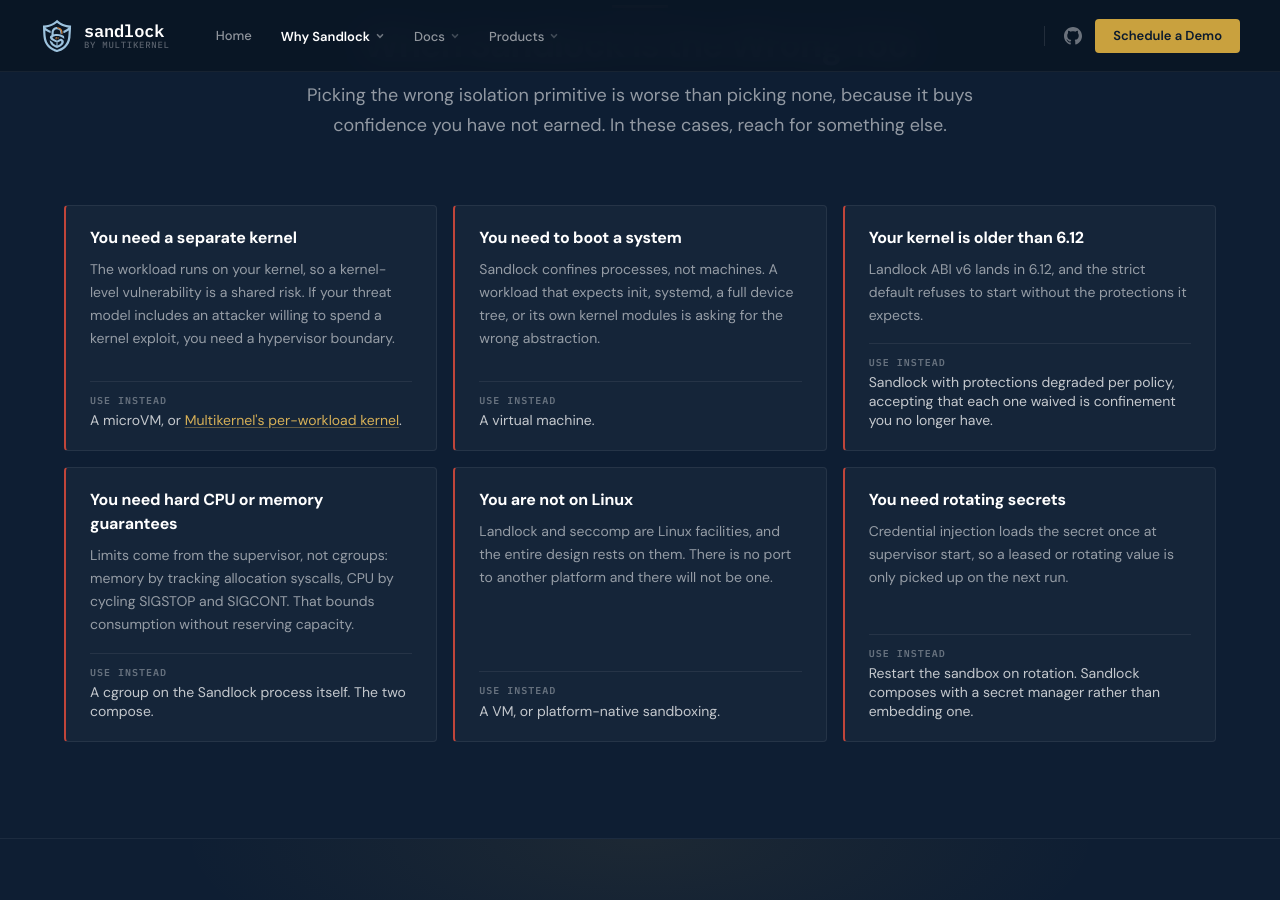
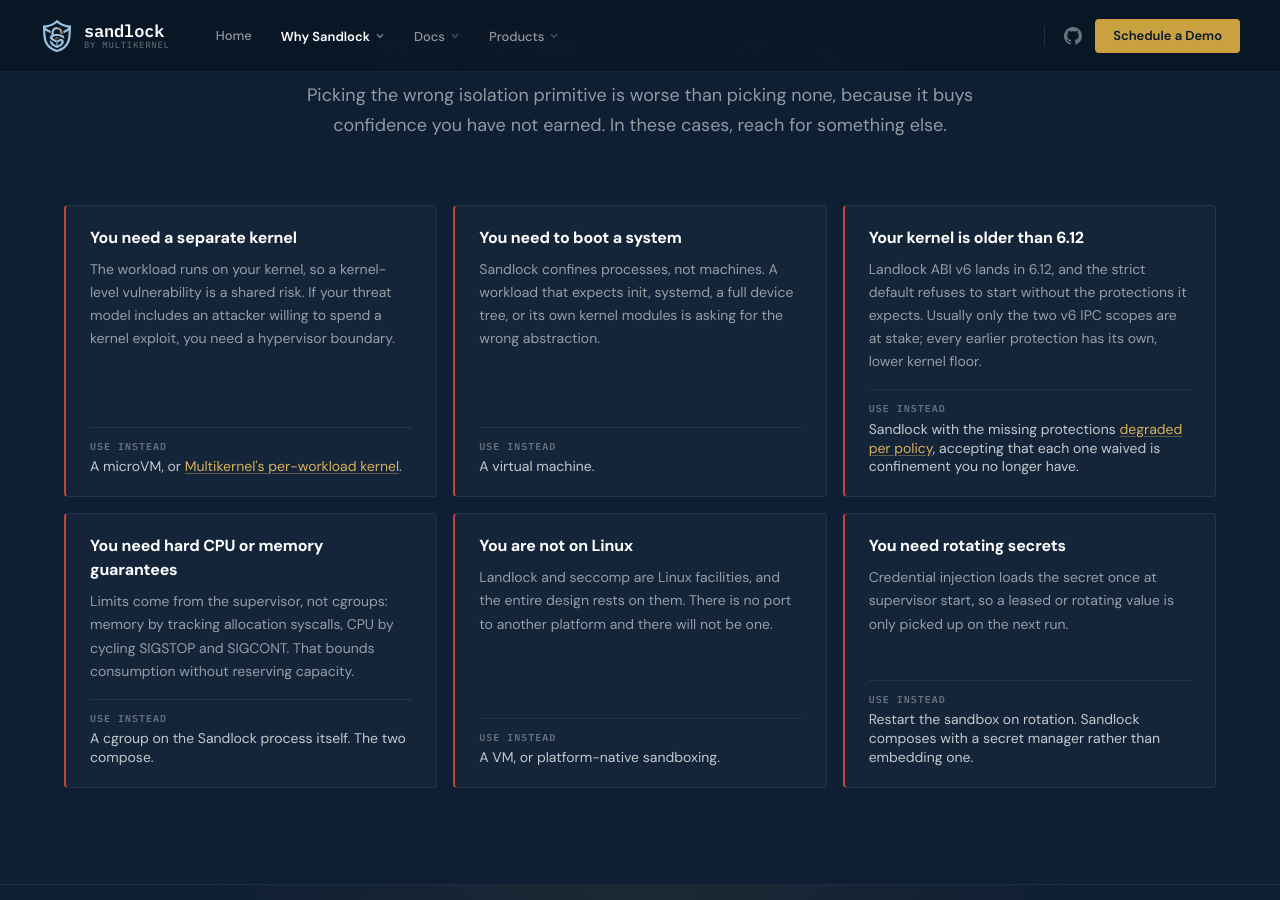
Before and after one commit to multikernel/sandlock.io, a Jekyll site: the page built from comparison.html, in a window 1280 px wide and 900 px high, scrolled down 2702 px. Built offline with Jekyll 4.4.1, drawn with Linux system fonts in a browser that asks for light colours.

Commit message:
Present the 6.12 kernel figure as the strict default, not a hard floor

```diff
--- a/comparison.html
+++ b/comparison.html
@@ -340,8 +340,8 @@
 
             <div class="not-for-item">
                 <h3>Your kernel is older than 6.12</h3>
-                <p>Landlock ABI v6 lands in 6.12, and the strict default refuses to start without the protections it expects.</p>
-                <p class="instead"><b>Use instead</b>Sandlock with protections degraded per policy, accepting that each one waived is confinement you no longer have.</p>
+                <p>Landlock ABI v6 lands in 6.12, and the strict default refuses to start without the protections it expects. Usually only the two v6 IPC scopes are at stake; every earlier protection has its own, lower kernel floor.</p>
+                <p class="instead"><b>Use instead</b>Sandlock with the missing protections <a href="/docs/protections.html">degraded per policy</a>, accepting that each one waived is confinement you no longer have.</p>
             </div>
 
             <div class="not-for-item">
--- a/docs/getting-started.html
+++ b/docs/getting-started.html
@@ -10,7 +10,7 @@
 
 <h2>Requirements</h2>
 
-<p>Sandlock targets <strong>Linux 6.12 or later</strong>, which is where Landlock ABI v6 lands. Building it needs <strong>Rust 1.70 or later</strong>. The Python SDK needs <strong>Python 3.8 or later</strong> and is optional.</p>
+<p>Sandlock enforces its full protection set on <strong>Linux 6.12 or later</strong>, which is where Landlock ABI v6 lands. That is the default strict posture, not a hard floor: on older kernels, individual protections can be waived per policy. Building it needs <strong>Rust 1.70 or later</strong>. The Python SDK needs <strong>Python 3.8 or later</strong> and is optional.</p>
 
 <p>You do not need root, cgroups, user namespaces, a container runtime, or KVM.</p>
 
```
